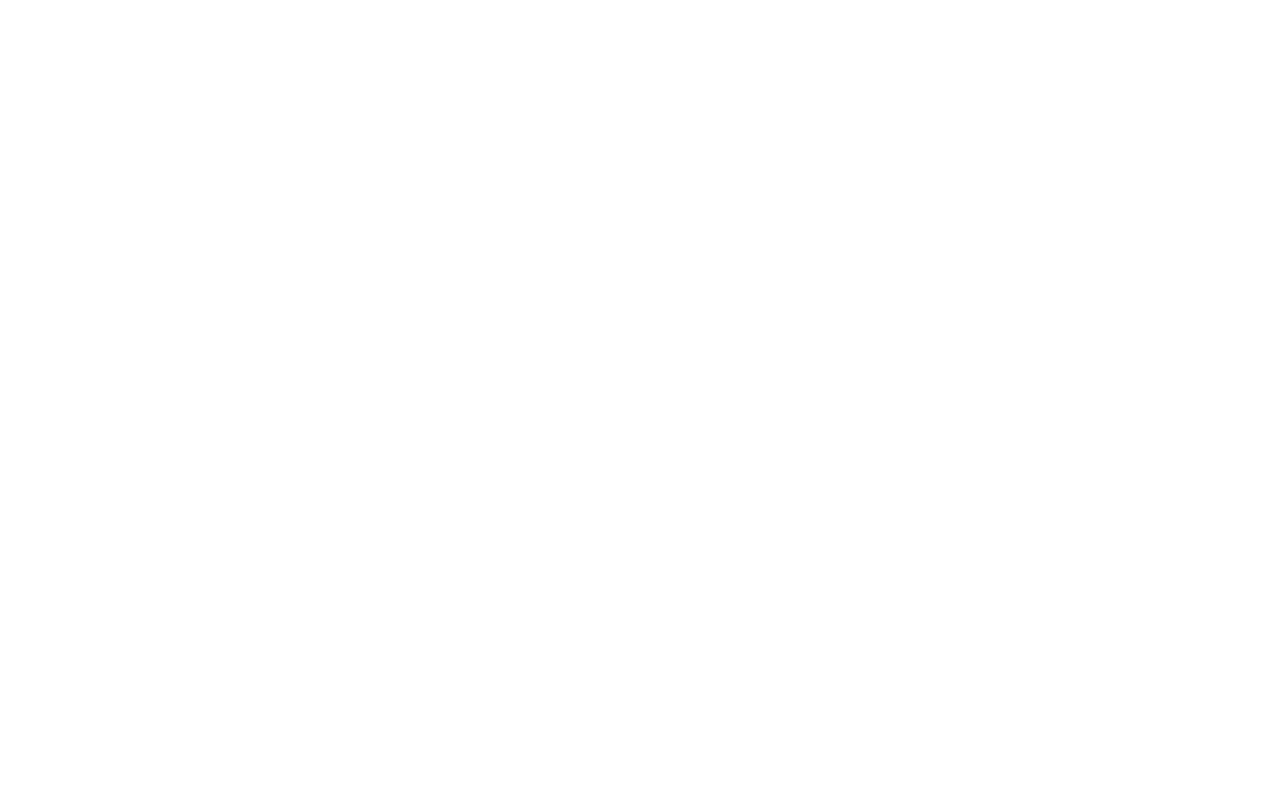
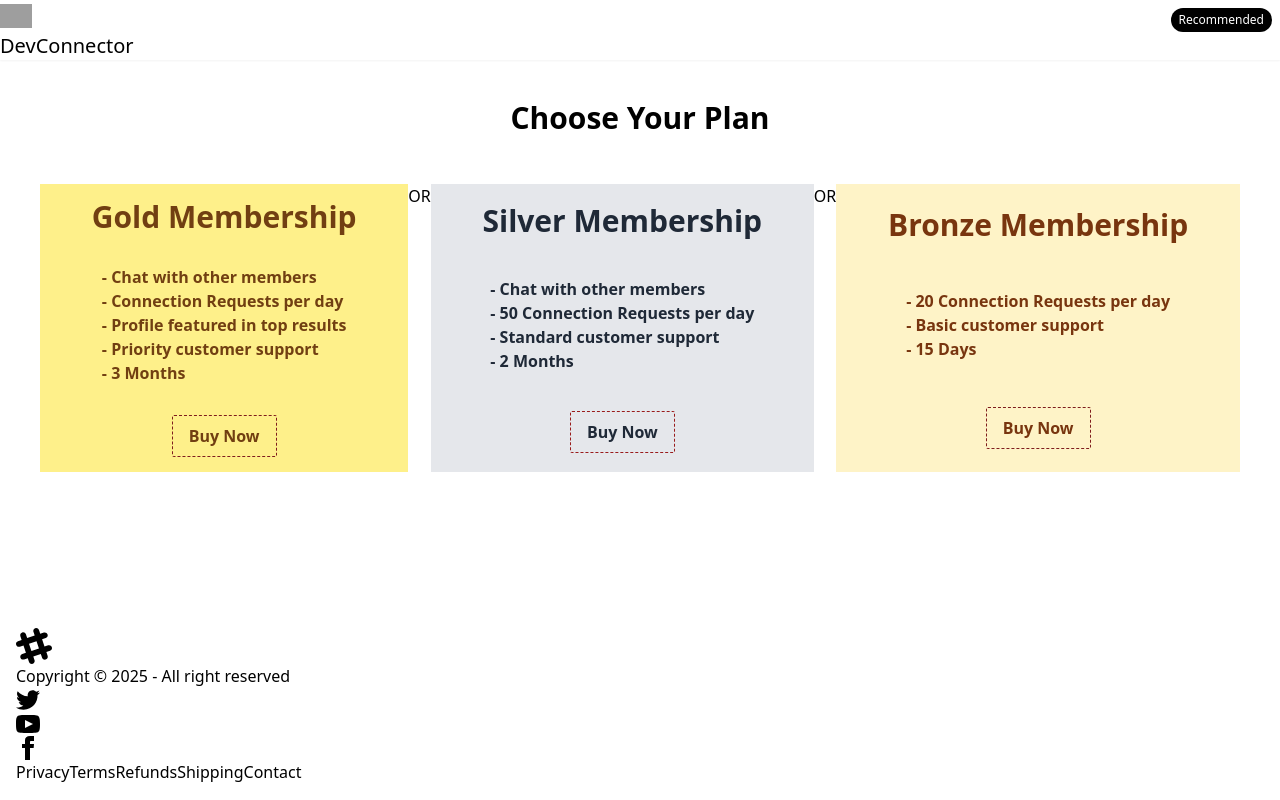
Before and after one commit to Vasudev290/Dev-Connector-Client, a React (Vite) app: page /premium in a window 1280 px wide. Before the commit this address had no page. Built offline with nearby package versions, Linux system fonts and the light colour scheme; no server answers; grey boxes are pictures that could not be loaded.

Commit message:
feat: Payment Gateway

```diff
--- a/index.html
+++ b/index.html
@@ -9,6 +9,7 @@
     />
     <meta name="viewport" content="width=device-width, initial-scale=1.0" />
     <title>Dev Connector</title>
+     <script src="https://checkout.razorpay.com/v1/checkout.js"></script>
   </head>
   <body>
     <div id="root"></div>
--- a/src/App.jsx
+++ b/src/App.jsx
@@ -11,6 +11,7 @@
 import ShippingPolicy from "./FooterPages/ShippingPolicy";
 import ContactUs from "./FooterPages/ContactUs";
 import PrivacyPolicy from "./FooterPages/PrivacyPolicy";
+import Premium from "./Pages/Premium";
 
 const App = () => {
   return (
@@ -24,6 +25,7 @@
             <Route path="/feed" element={<Feed />} />
             <Route path="/connections" element={<Connections />} />
             <Route path="/requests" element={<Requests />} />
+            <Route path="/premium" element={<Premium />} />
             <Route path="/privacy-policy" element={<PrivacyPolicy />} />
             <Route
               path="/terms-and-conditions"
--- a/src/Components/Navbar.jsx
+++ b/src/Components/Navbar.jsx
@@ -72,6 +72,9 @@
                 <Link to="/connections">Connections</Link>
               </li>
               <li>
+                <Link to="/premium">Premium</Link>
+              </li>
+              <li>
                 <a onClick={handleLogout}>Logout</a>
               </li>
             </ul>
--- /dev/null
+++ b/src/Pages/Premium.jsx
@@ -0,0 +1,109 @@
+import axios from "axios";
+import { BASE_URL } from "../utils/constents";
+import { useState } from "react";
+
+const Premium = () => {
+  //local Variable
+  const [isUserPremium, setIsUserPremium] = useState(false);
+  const verifyPremiumUser = async () => {
+    const response = await axios.get(`${BASE_URL}/premium/verify`, {
+      withCredentials: true,
+    });
+    if (response.data.isPremium) {
+      setIsUserPremium(true);
+    }
+  };
+  const handleMembershipPurchase = async (type) => {
+    const order = await axios.post(
+      `${BASE_URL}/payment/create-order`,
+      { membershipType: type },
+      { withCredentials: true }
+    );
+
+    const { orderId, amount, currency, keyId, notes } = order.data;
+    const options = {
+      key: keyId,
+      amount,
+      currency,
+      name: "Dev Connector",
+      description: `${type} Membership Payment`,
+      order_id: orderId,
+      prefill: {
+        name: notes.firstName,
+        email: notes.emailId,
+      },
+      theme: {
+        color: "#F37254",
+      },
+      handler: verifyPremiumUser,
+    };
+    const rzp = new window.Razorpay(options);
+    rzp.open();
+  };
+
+  return isUserPremium ? (
+    <h1 className="font-bold text-3xl flex justify-center m-52">
+      You're Are already a Premium User
+    </h1>
+  ) : (
+    <div className="m-10">
+      <h1 className="text-3xl font-bold text-center mb-12">Choose Your Plan</h1>
+      <div className="flex flex-col lg:flex-row gap-8 justify-center items-stretch">
+        <div className="flex w-full flex-col lg:flex-row">
+          <div className="card bg-yellow-200 text-yellow-900 border-yellow-400 rounded-box grid h-72 grow place-items-center">
+            <h1 className="font-bold text-3xl">Gold Membership</h1>
+            <span className="absolute top-2 right-2 bg-black text-white text-xs px-2 py-1 rounded-full">
+              Recommended
+            </span>
+            <ul className="font-semibold">
+              <li>- Chat with other members</li>
+              <li>- Connection Requests per day</li>
+              <li>- Profile featured in top results</li>
+              <li>- Priority customer support</li>
+              <li>- 3 Months</li>
+            </ul>
+            <button
+              onClick={() => handleMembershipPurchase("gold")}
+              className="font-bold border border-dashed border-red-900 px-4 py-2 cursor-pointer hover:bg-yellow-300 transition duration-300 rounded-sm hover:rounded-lg"
+            >
+              Buy Now
+            </button>
+          </div>
+          <div className="divider lg:divider-horizontal">OR</div>
+          <div className="card bg-gray-200 text-gray-800 border-gray-400 rounded-box grid h-72 grow place-items-center">
+            <h1 className="font-bold text-3xl">Silver Membership</h1>
+            <ul className="font-semibold">
+              <li>- Chat with other members</li>
+              <li>- 50 Connection Requests per day</li>
+              <li>- Standard customer support</li>
+              <li>- 2 Months</li>
+            </ul>
+            <button
+              onClick={() => handleMembershipPurchase("silver")}
+              className="font-bold border border-dashed border-red-800 px-4 py-2 cursor-pointer hover:bg-gray-100 transition duration-300 rounded-sm hover:rounded-lg"
+            >
+              Buy Now
+            </button>
+          </div>
+          <div className="divider lg:divider-horizontal">OR</div>
+          <div className="card bg-amber-100 text-amber-900 border-amber-300 rounded-box grid h-72 grow place-items-center">
+            <h1 className="font-bold text-3xl">Bronze Membership</h1>
+            <ul className="font-semibold">
+              <li>- 20 Connection Requests per day</li>
+              <li>- Basic customer support</li>
+              <li>- 15 Days</li>
+            </ul>
+            <button
+              onClick={() => handleMembershipPurchase("bronze")}
+              className="font-bold border border-dashed border-red-900 px-4 py-2 cursor-pointer hover:bg-amber-100 transition duration-300 rounded-sm hover:rounded-lg"
+            >
+              Buy Now
+            </button>
+          </div>
+        </div>
+      </div>
+    </div>
+  );
+};
+
+export default Premium;
```
Also changed, not shown: 1 other file (tests, documents, lock files or other folders).
